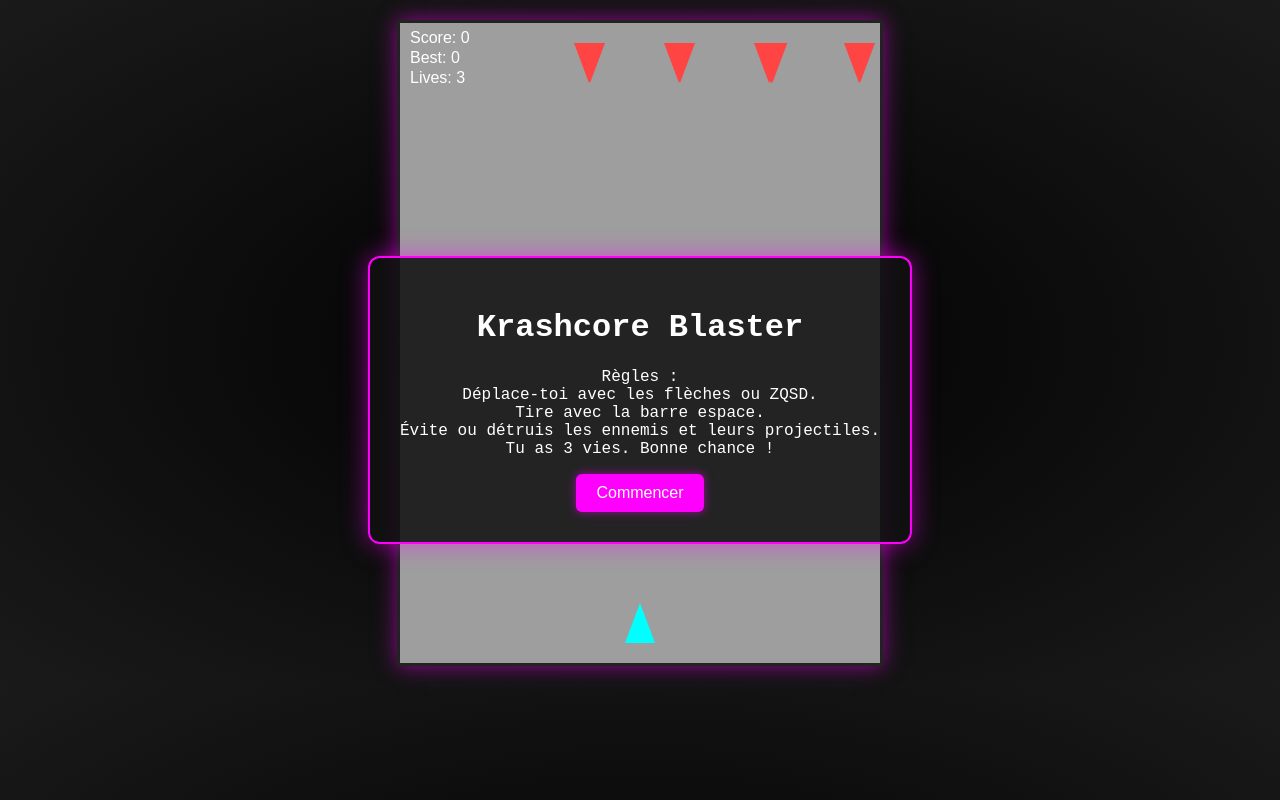
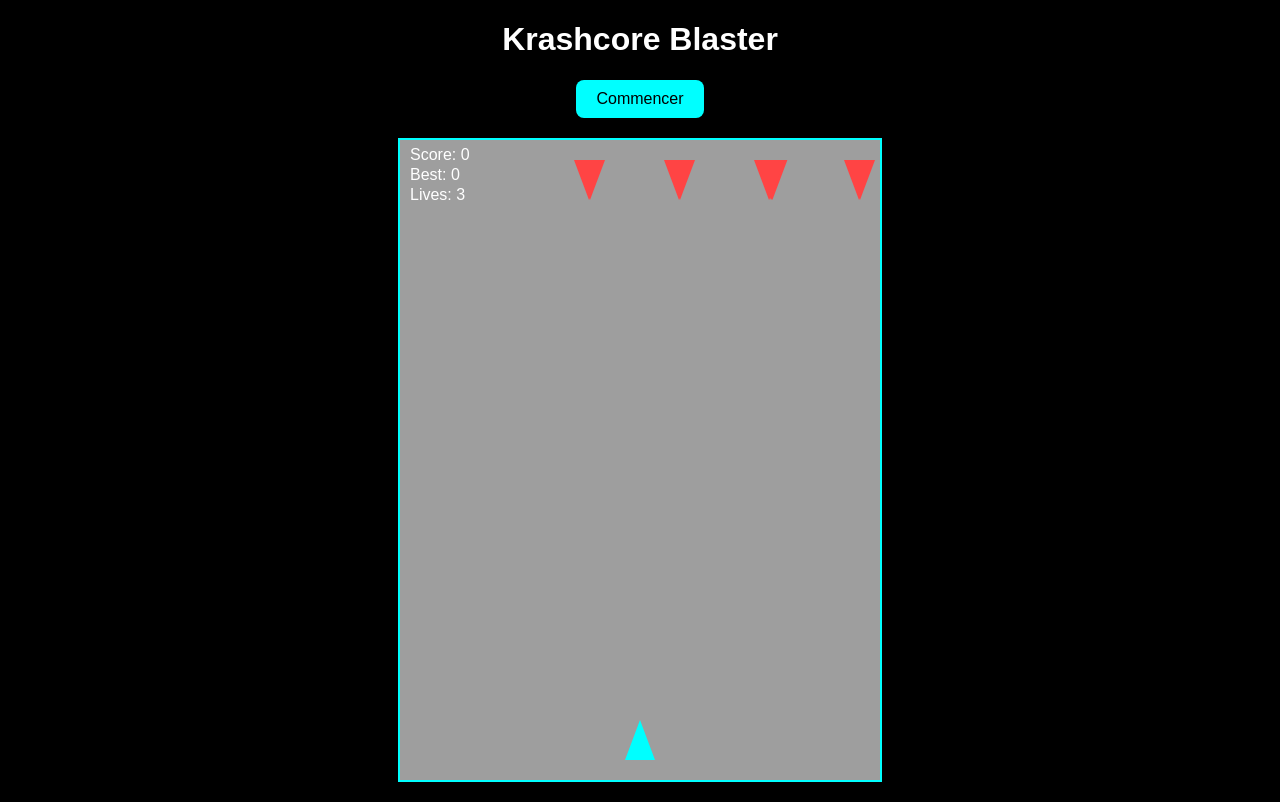
Before and after one commit to krashbe3/Krashcore-Blaster, a plain HTML site: page index.html in a window 1280 px wide. Drawn offline with Linux system fonts and the light colour scheme.

Commit message:
Update index.html

```diff
--- a/index.html
+++ b/index.html
@@ -1,32 +1,38 @@
 <!DOCTYPE html>
-<html lang="en">
+<html lang="fr">
 <head>
   <meta charset="UTF-8" />
-  <meta name="viewport" content="width=device-width, initial-scale=1.0"/>
   <title>Krashcore Blaster</title>
-  <link rel="stylesheet" href="style.css" />
+  <style>
+    body {
+      background: black;
+      text-align: center;
+      margin: 0;
+      color: white;
+      font-family: 'Arial', sans-serif;
+    }
+    canvas {
+      display: block;
+      margin: 20px auto;
+      border: 2px solid #00ffff;
+      background: black;
+    }
+    #startButton {
+      padding: 10px 20px;
+      font-size: 16px;
+      background-color: #00ffff;
+      color: black;
+      border: none;
+      cursor: pointer;
+      border-radius: 8px;
+    }
+  </style>
 </head>
 <body>
-  <div id="start-screen">
-    <h1>Krashcore Blaster</h1>
-    <p>Règles :<br>Déplace-toi avec les flèches ou ZQSD.<br>Tire avec la barre espace.<br>Évite ou détruis les ennemis et leurs projectiles.<br>Tu as 3 vies. Bonne chance !</p>
-    <button onclick="startGame()">Commencer</button>
-  </div>
-  <canvas id="gameCanvas" width="800" height="600"></canvas>
-  <div id="game-over-screen" style="display:none;">
-    <h1>Game Over</h1>
-    <p id="final-score"></p>
-    <button onclick="location.reload()">Rejouer</button>
-  </div>
-  <audio id="bgm" loop>
-    <source src="assets/audio/music.mp3" type="audio/mp3">
-  </audio>
-  <audio id="shoot-sound">
-    <source src="assets/audio/shoot.wav" type="audio/wav">
-  </audio>
-  <audio id="explosion-sound">
-    <source src="assets/audio/explosion.wav" type="audio/wav">
-  </audio>
+  <h1>Krashcore Blaster</h1>
+  <button id="startButton">Commencer</button>
+  <canvas id="gameCanvas"></canvas>
+
   <script src="game.js"></script>
 </body>
 </html>
```
